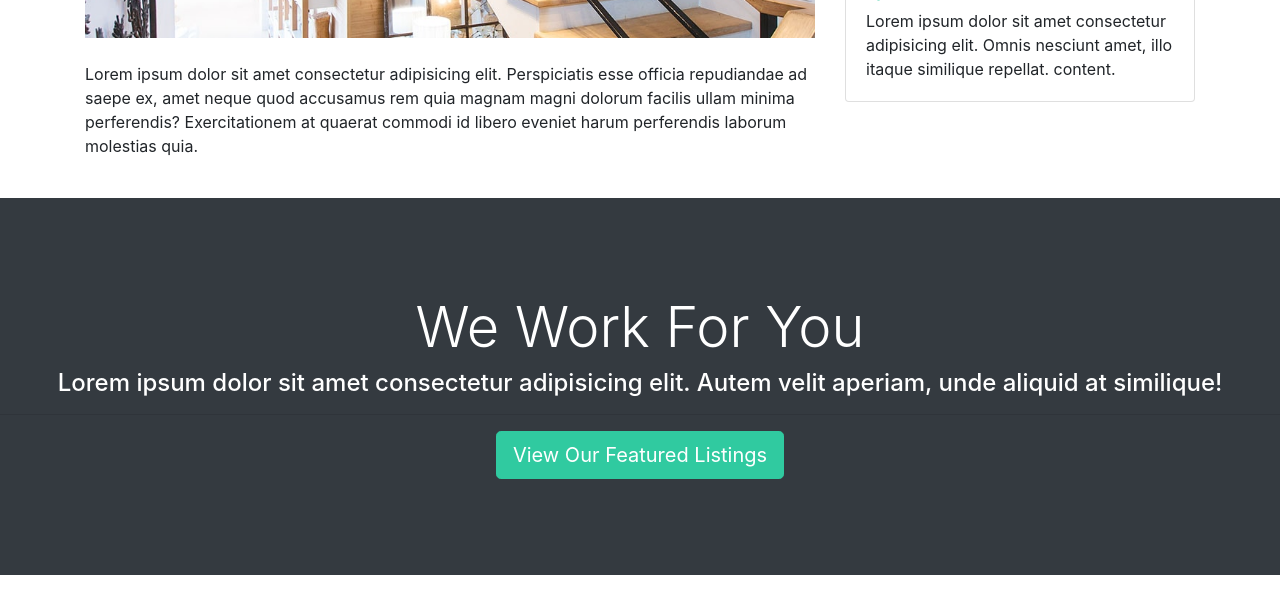
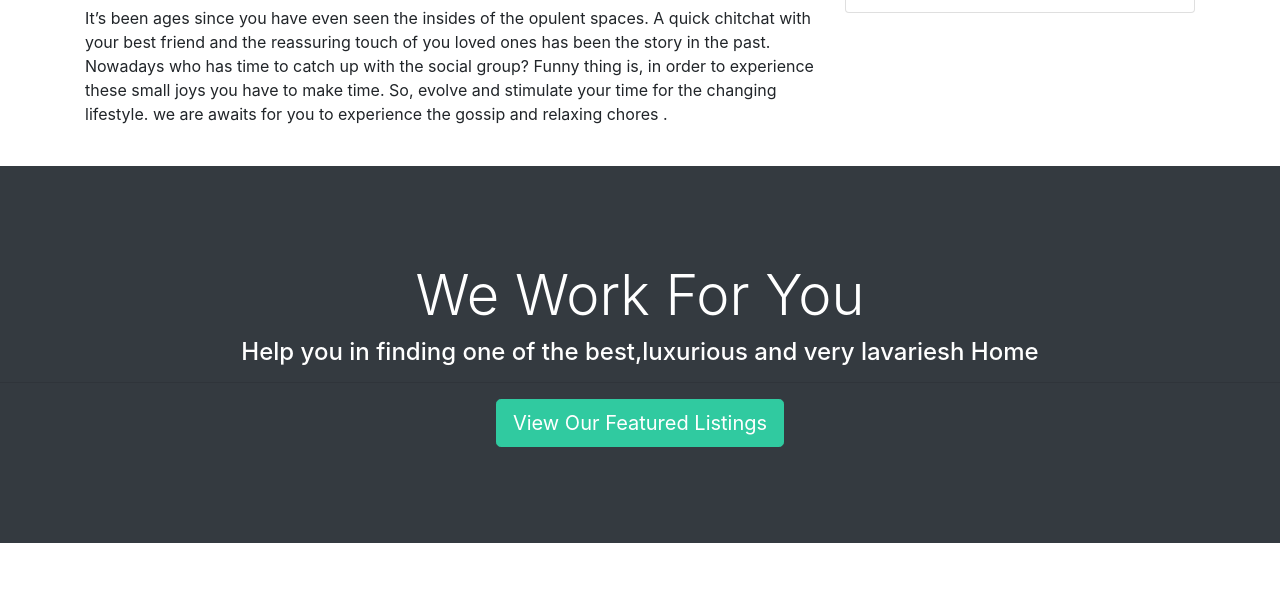
Before and after one commit to afsana1210/RealEstate, a Django app: page /about/ in a window 1280 px wide. Shown: the part 785-1376 px from the top of the page. Run offline with Django 3.2, Linux system fonts and the light colour scheme; some libraries are stand-ins or nearby versions.

Commit message:
modified about page

```diff
--- a/BTRE/templates/pages/about.html
+++ b/BTRE/templates/pages/about.html
@@ -5,8 +5,8 @@
     <div class="container">
       <div class="row text-center">
         <div class="col-md-12">
-          <h1 class="display-4">About BT Real Estate</h1>
-          <p class="lead">Lorem ipsum dolor sit, amet consectetur adipisicing elit. Sunt, pariatur!</p>
+          <h1 class="display-4">About Real Estate</h1>
+          <p class="lead"> </p>
         </div>
       </div>
     </div>
@@ -18,7 +18,7 @@
       <nav aria-label="breadcrumb">
         <ol class="breadcrumb">
           <li class="breadcrumb-item">
-            <a href="index.html">
+            <a href="{% url 'index' %}">
               <i class="fas fa-home"></i> Home</a>
           </li>
           <li class="breadcrumb-item active"> About</li>
@@ -32,11 +32,13 @@
       <div class="row">
         <div class="col-md-8">
           <h2>We Search For The Perfect Home</h2>
-          <p class="lead">Lorem ipsum dolor sit, amet consectetur adipisicing elit. Sunt, pariatur!</p>
+          <p class="lead"> </p>
           <img src="{% static 'img/about.jpg' %}" alt="">
-          <p class="mt-4">Lorem ipsum dolor sit amet consectetur adipisicing elit. Perspiciatis esse officia repudiandae ad saepe ex, amet
-            neque quod accusamus rem quia magnam magni dolorum facilis ullam minima perferendis? Exercitationem at quaerat
-            commodi id libero eveniet harum perferendis laborum molestias quia.</p>
+          <p class="mt-4">It’s been ages since you have even seen the insides of the opulent spaces.
+             A quick chitchat with your best friend and the reassuring touch of you loved ones has been the story in the past.
+             Nowadays who has time to catch up with the social group? Funny thing is, in order to experience these small joys you have to make time.
+             So, evolve and stimulate your time for the changing lifestyle.
+             we are awaits for you to experience the gossip and relaxing chores .</p>
         </div>
         <div class="col-md-4">
           <div class="card">
@@ -44,8 +46,7 @@
             <div class="card-body">
               <h5 class="card-title">Seller Of The Month</h5>
               <h6 class="text-secondary">Kyle Brown</h6>
-              <p class="card-text">Lorem ipsum dolor sit amet consectetur adipisicing elit. Omnis nesciunt amet, illo itaque similique repellat.
-                content.
+              <p class="card-text">
               </p>
             </div>
           </div>
@@ -57,7 +58,7 @@
   <!-- Work -->
   <section id="work" class="bg-dark text-white text-center">
     <h2 class="display-4">We Work For You</h2>
-    <h4>Lorem ipsum dolor sit amet consectetur adipisicing elit. Autem velit aperiam, unde aliquid at similique!</h4>
+    <h4>Help you in finding one of the best,luxurious and very lavariesh Home</h4>
     <hr>
     <a href="listings.html" class="btn btn-secondary text-white btn-lg">View Our Featured Listings</a>
   </section>
```
